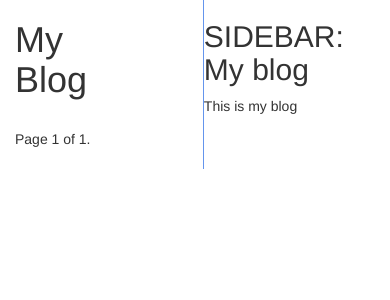
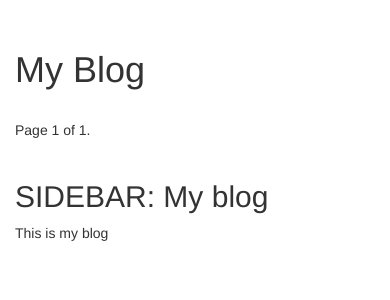
Before and after one commit to derelektrischemoench/DjangoBlog, a Django app: page /blog/ in a window 390 px wide. Shown: the top 300 px of the page. Run offline with Django 3.2, Linux system fonts and the light colour scheme; data that the repository does not hold is empty; some libraries are stand-ins or nearby versions.

```diff
--- a/blog/static/blog.css
+++ b/blog/static/blog.css
@@ -6,12 +6,34 @@
 	display: -webkit-box;
 	display: -ms-flexbox;
 	display: flex;
+	margin-top:30px;
 }
 
 #content{
 	margin-right: 100px;
+	flex:4;
 }
 
 #sidebar{
 	border-left: 1px solid cornflowerblue;
+	padding-left: 40px;
 }
+
+@media screen and (max-width: 800px) {
+    .container {
+		-webkit-box-orient:vertical;
+		-webkit-box-direction:normal;
+		-webkit-flex-direction:column;
+		    -ms-flex-direction:column;
+		        flex-direction:column;
+    }
+
+	#sidebar {
+		border-left:none;
+		padding-left:0px;
+	}
+
+	#content{
+		margin-right:0;
+	}
+}
```
